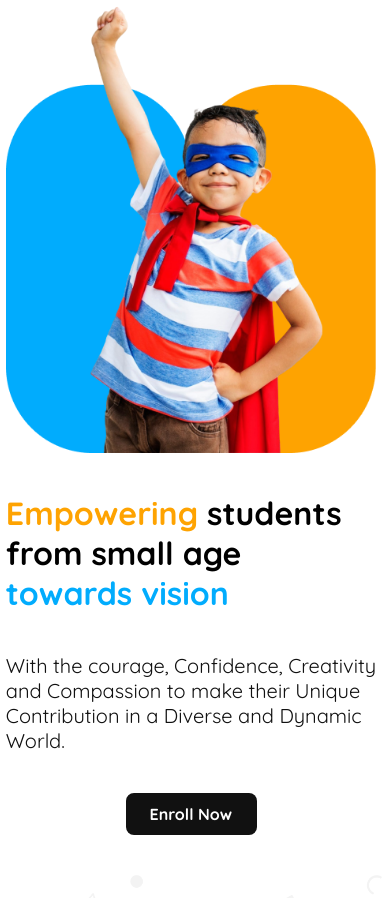
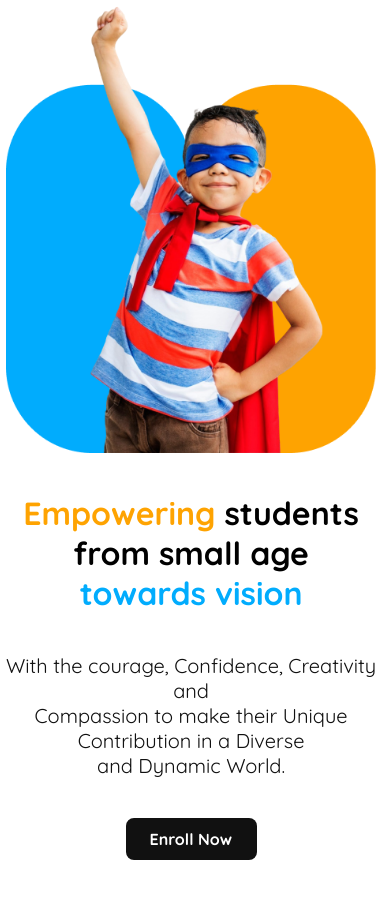
Before and after one commit to jayedalnahian/A2-Kids-School, a plain HTML site: page index.html in a window 390 px wide. Shown: the part 104-1002 px from the top of the page. Drawn offline with Linux system fonts and the light colour scheme; a web font is replaced by a local one.

Commit message:
some bugs are fixed

```diff
--- a/index.html
+++ b/index.html
@@ -41,8 +41,8 @@
                     <span class="vision">towards vision</span>
                 </h1>
                 <p class="hero-description">
-                    With the courage, Confidence, Creativity and Compassion to make their Unique Contribution in a
-                    Diverse and Dynamic World.
+                    With the courage, Confidence, Creativity and <br>Compassion to make their Unique <br>Contribution in a
+                    Diverse <br>and Dynamic World.
                 </p>
                 <button class="second-btn">Enroll Now</button>
             </div>
--- a/style.css
+++ b/style.css
@@ -346,7 +346,10 @@ hr {
     .second-heading {
         font-size: 2rem;
         line-height: 2.5rem;
-
+        text-align: center;
+    }
+    .hero-description{
+        text-align: center;
     }
 
     .hero-sec-div {
```
